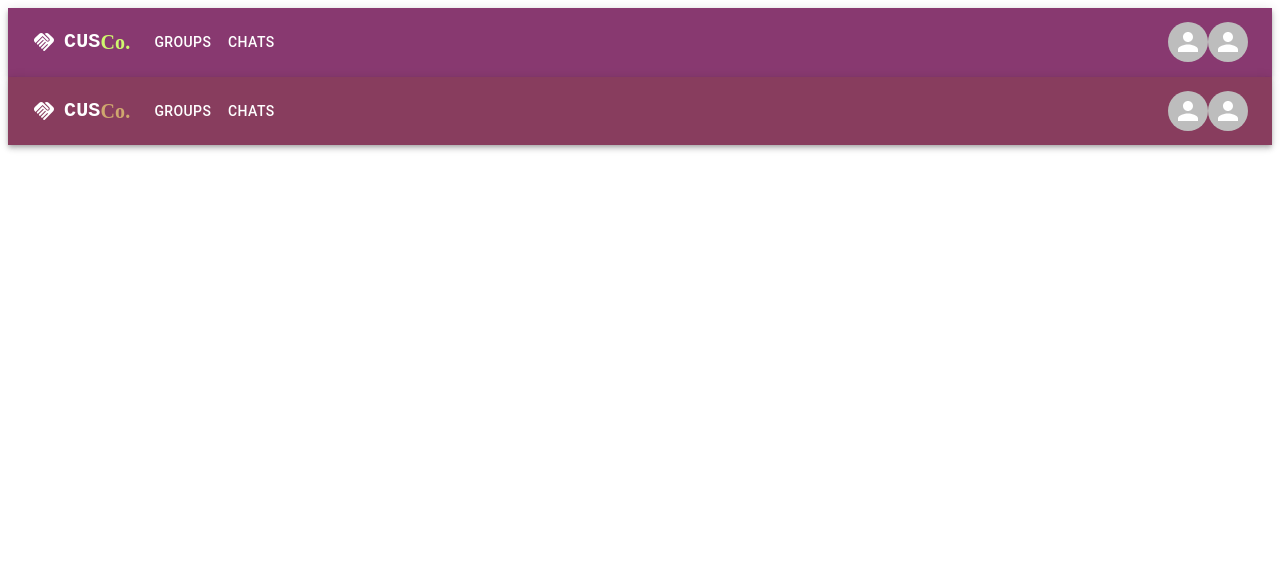
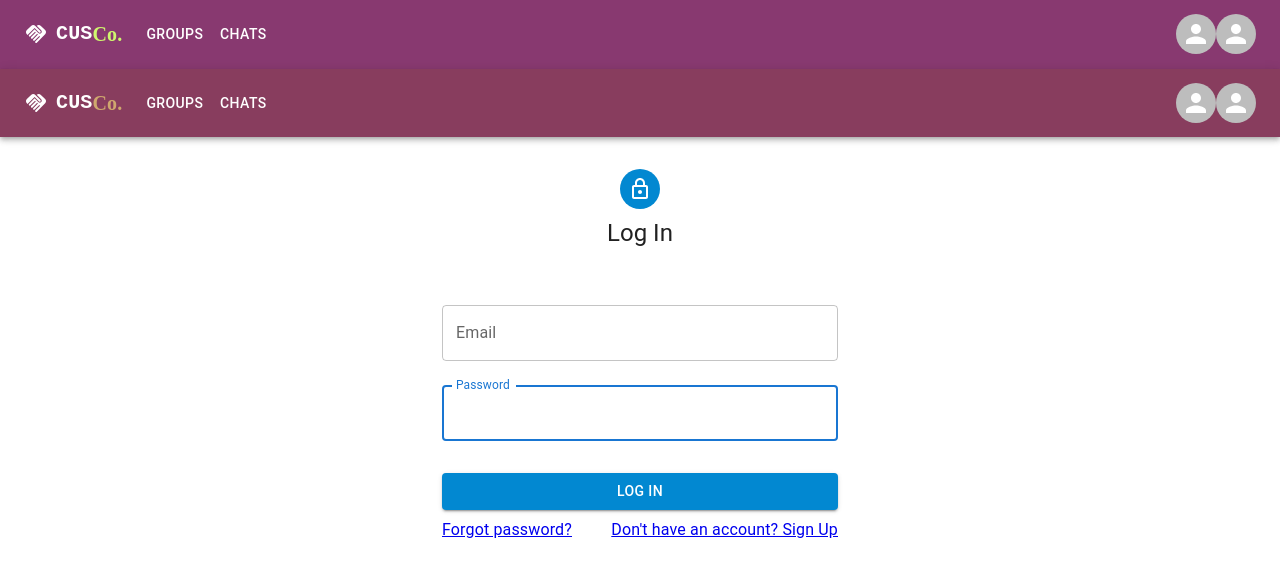
Before and after one commit to AlihTamrawe/Consulting-University-System, a React (Create React App) app in the folder client/: page /consult in a window 1280 px wide. Shown: the top 576 px of the page. Built offline with nearby package versions, Linux system fonts and the light colour scheme.

Commit message:
commit some editing

```diff
--- a/client/src/App.js
+++ b/client/src/App.js
@@ -21,7 +21,7 @@ export default function App() {
         <Route path={"/s"} element={<Dashboard x="Consulting"/>} />
         <Route path={"/login"} element={ <MainC  /> } />
         <Route path={"/reg"} element={<Register x="Consulting"/>} />
-        <Route path={"/i"} element={<Login x="Consulting"/>} />
+        <Route path={"/consult"} element={<Login x="Consulting"/>} />
 
 </Routes>
 
--- a/client/src/views/Login.jsx
+++ b/client/src/views/Login.jsx
@@ -117,7 +117,7 @@ const Login = () => {
                             component='form'
                             onSubmit={handleSubmit}
                             noValidate
-                            sx={{ mt: 1 }}
+                            sx={{ mt: 2 }}
                         >
                             <Typography component="h1" variant="h5">
                                 {/* {backendErrors.map((err, i) => <p style={{ color: 'red', textAlign: 'center' }} key={i}>{err ? err : null}</p>)} */}
@@ -138,7 +138,7 @@ const Login = () => {
                                 margin="normal"
                                 // required
                                 onChange={(e) => setPassword(e.target.value)}
-                                type='password'
+                                type='text'
                                 fullWidth
                                 label="Password"
                                 placeholder='Enter password...'
--- a/client/src/views/Navbar.jsx
+++ b/client/src/views/Navbar.jsx
@@ -183,7 +183,7 @@ const Navbar = () => {
               anchorEl={anchorElNav}
               anchorOrigin={{
                 vertical: 'bottom',
-                horizontal: 'left',
+                horizontal: 'right',
               }}
               keepMounted
               transformOrigin={{
```
